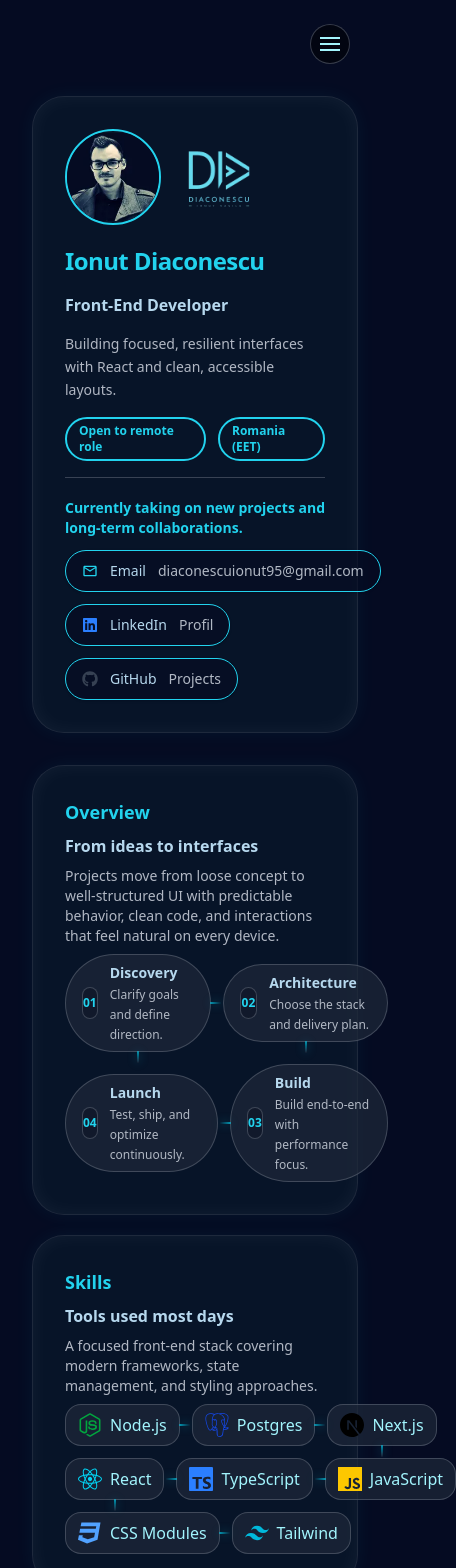
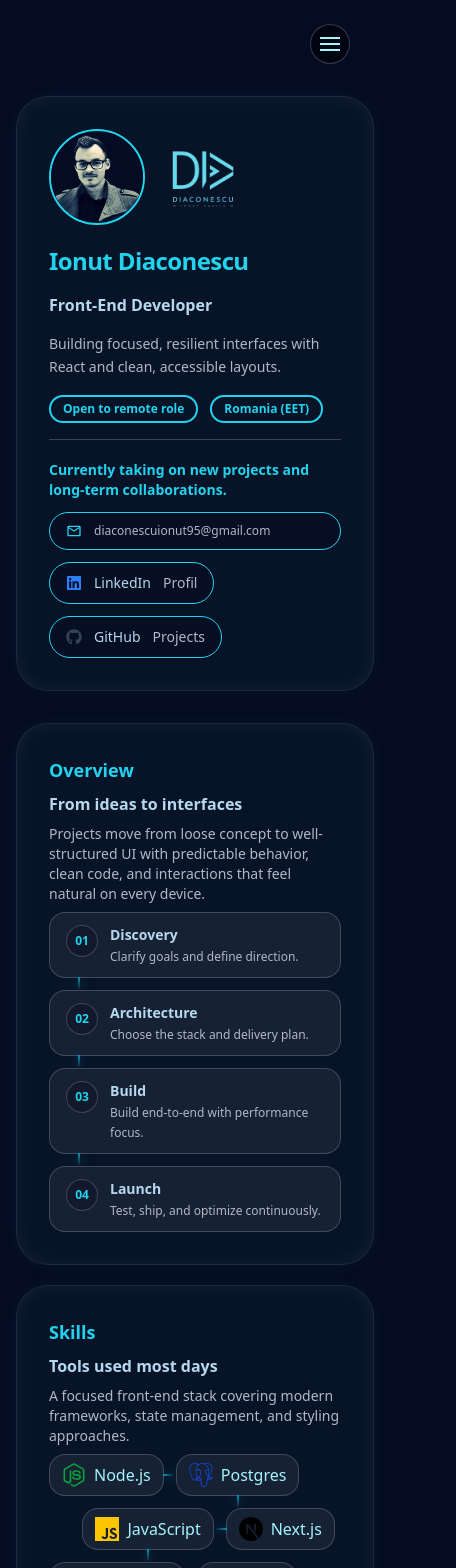
Before and after one commit to ionutdiaconescu/my-web, a Next.js app: page / in a window 390 px wide. Shown: the top 1568 px of the page, 456 px wide, since content can reach past the window. Built offline with nearby package versions, Linux system fonts and the light colour scheme.

Commit message:
-Media Queries corections for all mobiles versions

```diff
--- a/app/components/OverviewSection.tsx
+++ b/app/components/OverviewSection.tsx
@@ -8,6 +8,10 @@ const OverviewSection = () => {
   const bottomRow = overviewItems.slice(splitIndex);
   const baseItemClass =
     "relative flex items-center gap-3 border border-gray-500/50 rounded-full py-2 px-4 bg-gray-800/70 text-(--secondary-accent)";
+  const baseMobileItemClass =
+    "relative flex items-start gap-3 border border-gray-500/50 rounded-2xl py-3 px-4 bg-gray-800/70 text-(--secondary-accent)";
+  const mobileConnector =
+    "after:content-[''] after:absolute after:left-7 after:top-full after:h-3 after:w-0.5 after:rounded-full after:bg-linear-to-b after:from-cyan-400/70 after:to-gray-600/20 after:shadow-[0_0_10px_rgba(34,211,238,0.35)]";
   const connectorRight =
     "after:content-[''] after:absolute after:top-1/2 after:right-0 after:h-0.5 after:w-3 after:translate-x-3 after:-translate-y-1/2 after:rounded-full after:bg-linear-to-r after:from-cyan-400/70 after:to-transparent after:shadow-[0_0_10px_rgba(34,211,238,0.35)]";
   const connectorDown =
@@ -36,7 +40,35 @@ const OverviewSection = () => {
           predictable behavior, clean code, and interactions that feel natural
           on every device.
         </p>
-        <div className="flex">
+        <div className="flex md:hidden">
+          <div className="flex flex-col gap-3 w-full">
+            {overviewItems.map((item: OverviewItem, index: number) => (
+              <div
+                key={item.title}
+                className={[
+                  baseMobileItemClass,
+                  index < overviewItems.length - 1 ? mobileConnector : "",
+                ]
+                  .filter(Boolean)
+                  .join(" ")}
+              >
+                <span className="flex items-center justify-center w-8 h-8 rounded-full bg-gray-900/70 border border-gray-500/50 text-(--accent) text-xs font-bold shrink-0">
+                  {String(index + 1).padStart(2, "0")}
+                </span>
+                <div className="leading-tight">
+                  <p className="font-semibold text-sm text-(--foreground)">
+                    {item.title}
+                  </p>
+                  <span className="text-xs text-(--smoke)">
+                    {item.description}
+                  </span>
+                </div>
+              </div>
+            ))}
+          </div>
+        </div>
+
+        <div className="hidden md:flex">
           <div className="inline-flex flex-col gap-3">
             <div className="flex items-center gap-3">
               {topRow.map((item: OverviewItem, index: number) => {
--- a/app/components/ProfileCard.tsx
+++ b/app/components/ProfileCard.tsx
@@ -42,7 +42,7 @@ const ProfileCard = () => {
           <p className="text-(--smoke) text-sm sm:text-base leading-relaxed">
             {profileCardData.description}
           </p>
-          <div className="flex gap-3">
+          <div className="flex flex-wrap gap-3">
             <span className="border-2 text-(--accent) text-xs sm:text-sm rounded-full px-3 py-1 font-semibold">
               {profileCardData.status}
             </span>
@@ -60,11 +60,13 @@ const ProfileCard = () => {
             <div className="flex items-center gap-3 group">
               <a
                 href={`mailto:${profileCardData.email}`}
-                className="inline-flex items-center gap-3 rounded-full border border-(--accent) bg-(--background)/60 px-4 py-2.5 text-(--foreground) shadow-sm transition-all hover:scale-[1.02] hover:shadow-md hover:text-(--accent)"
+                className="inline-flex w-full max-w-full flex-wrap items-center gap-3 rounded-full border border-(--accent) bg-(--background)/60 px-4 py-2.5 text-(--foreground) shadow-sm transition-all hover:scale-[1.02] hover:shadow-md hover:text-(--accent)"
               >
                 <MdOutlineEmail className="w-4 h-4 text-(--accent) group-hover:scale-110 transition-transform" />
-                <span className="font-medium text-sm">Email</span>
-                <span className="text-sm text-(--smoke)">
+                <span className="font-medium text-sm hidden sm:inline">
+                  Email
+                </span>
+                <span className="text-xs text-(--smoke) break-all sm:text-sm">
                   {profileCardData.email}
                 </span>
               </a>
--- a/app/components/SkillsSection.tsx
+++ b/app/components/SkillsSection.tsx
@@ -5,10 +5,13 @@ const SkillsSection = () => {
   const splitIndex = Math.ceil(skills.length / 2);
   const topRow = skills.slice(0, splitIndex);
   const bottomRow = skills.slice(splitIndex);
-  const thirdIndex = Math.ceil(skills.length / 3);
-  const rowOne = skills.slice(0, thirdIndex);
-  const rowTwo = skills.slice(thirdIndex, thirdIndex * 2);
-  const rowThree = skills.slice(thirdIndex * 2);
+  const quarterIndex = Math.ceil(skills.length / 4);
+  const rowOne = skills.slice(0, quarterIndex);
+  const rowTwo = skills.slice(quarterIndex, quarterIndex * 2);
+  const rowThree = skills.slice(quarterIndex * 2, quarterIndex * 3);
+  const rowFour = skills.slice(quarterIndex * 3);
+  const hasThirdRow = rowThree.length > 0;
+  const hasFourthRow = rowFour.length > 0;
   const baseChipClass =
     "relative flex items-center gap-2 border border-gray-500/50 rounded-2xl py-2 px-3 bg-gray-800/70 text-(--secondary-accent)";
   const connectorRight =
@@ -56,7 +59,10 @@ const SkillsSection = () => {
         <div className="flex lg:hidden">
           <div className="inline-flex flex-col gap-3">
             {renderRow(rowOne, "flex items-center gap-3", ({ isLast }) =>
-              [!isLast ? connectorRight : "", isLast ? connectorDownBefore : ""]
+              [
+                !isLast ? connectorRight : "",
+                isLast && hasThirdRow ? connectorDownBefore : "",
+              ]
                 .filter(Boolean)
                 .join(" "),
             )}
@@ -65,13 +71,27 @@ const SkillsSection = () => {
               rowTwo,
               "flex items-center gap-3 flex-row-reverse",
               ({ isLast }) =>
-                [!isLast ? connectorLeft : "", isLast ? connectorDownAfter : ""]
+                [
+                  !isLast ? connectorLeft : "",
+                  isLast && hasThirdRow ? connectorDownAfter : "",
+                ]
                   .filter(Boolean)
                   .join(" "),
             )}
 
             {renderRow(rowThree, "flex items-center gap-3", ({ isLast }) =>
-              !isLast ? connectorRight : "",
+              [
+                !isLast ? connectorRight : "",
+                isLast && hasFourthRow ? connectorDownBefore : "",
+              ]
+                .filter(Boolean)
+                .join(" "),
+            )}
+
+            {renderRow(
+              rowFour,
+              "flex items-center gap-3 flex-row-reverse",
+              ({ isLast }) => (!isLast ? connectorLeft : ""),
             )}
           </div>
         </div>
--- a/app/components/WorkSection.tsx
+++ b/app/components/WorkSection.tsx
@@ -22,7 +22,7 @@ const WorkCard = ({ project, onOpen }: WorkCardProps) => {
 
   return (
     <div
-      className="border border-gray-500/50 rounded-2xl py-3 px-4 mb-4 bg-gray-800/70 text-(--secondary-accent) relative cursor-pointer"
+      className="w-full border border-gray-500/50 rounded-2xl py-3 px-4 mb-4 bg-gray-800/70 text-(--secondary-accent) relative cursor-pointer"
       onClick={onOpen}
       onKeyDown={handleKeyDown}
       role="button"
@@ -30,7 +30,7 @@ const WorkCard = ({ project, onOpen }: WorkCardProps) => {
       aria-label={`Open ${project.title} preview`}
     >
       <div className="flex items-start justify-between gap-4">
-        <div>
+        <div className="w-full">
           <p className="font-bold text-(--accent)">{project.title}</p>
           <span className="block mt-1">{project.description}</span>
           <ul className="flex flex-wrap items-center gap-2 mt-3">
@@ -292,7 +292,7 @@ const WorkSection = () => {
     previewProjectIndex !== null ? work[previewProjectIndex] : null;
 
   return (
-    <section id="projects" className="card-design w-full">
+    <section id="projects" className="card-design w-full p-4 sm:p-8">
       <div className="flex flex-col gap-2">
         <h2 className="text-(--accent) font-extrabold text-lg">Work</h2>
         <h3 className="text-base font-semibold text-(--foreground)">
--- a/app/globals.css
+++ b/app/globals.css
@@ -28,6 +28,7 @@ body {
   color: var(--foreground);
   font-family: Arial, Helvetica, sans-serif;
   margin: 0;
+  overflow-x: hidden;
 }
 
 main[id],
--- a/app/page.tsx
+++ b/app/page.tsx
@@ -7,7 +7,7 @@ export default function Home() {
   const currentYear = new Date().getFullYear();
   return (
     <div className="min-h-screen w-full font-sans bg-(--background)">
-      <main className="grid min-h-screen h-full w-full grid-cols-1 items-start justify-center gap-8 px-8 py-10 pt-24 min-[1400px]:grid-cols-[0.3fr_0.9fr]">
+      <main className="grid min-h-screen h-full w-full grid-cols-1 items-start justify-center gap-8 px-4 py-10 pt-24 sm:px-8 min-[1400px]:grid-cols-[0.3fr_0.9fr]">
         <aside className="flex justify-center min-[1400px]:items-start h-full w-full ">
           <ProfileCard />
         </aside>
@@ -17,7 +17,7 @@ export default function Home() {
           <WorkSection />
         </section>
       </main>
-      <footer className="px-8 pb-8 text-center text-xs text-(--smoke)">
+      <footer className="px-4 pb-8 text-center text-xs text-(--smoke) sm:px-8">
         © {currentYear} Ionut Diaconescu. All rights reserved.
       </footer>
     </div>
```
